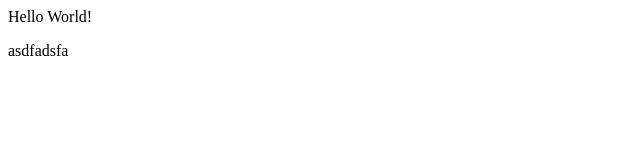
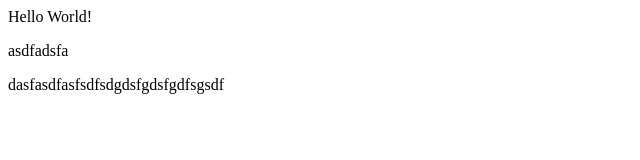
Before and after one commit to rcnz33/test-repo, a plain HTML site: page index.html in a window 1280 px wide. Shown: the whole page, without its empty margins (0-640 px from the left). Drawn offline with Linux system fonts and the light colour scheme.

Commit message:
longer lines

```diff
--- a/index.html
+++ b/index.html
@@ -1,3 +1,6 @@
 <div>Hello World!</div>
 
 <p>asdfadsfa</p>
+
+
+<p>dasfasdfasfsdfsdgdsfgdsfgdfsgsdf</p>
```
